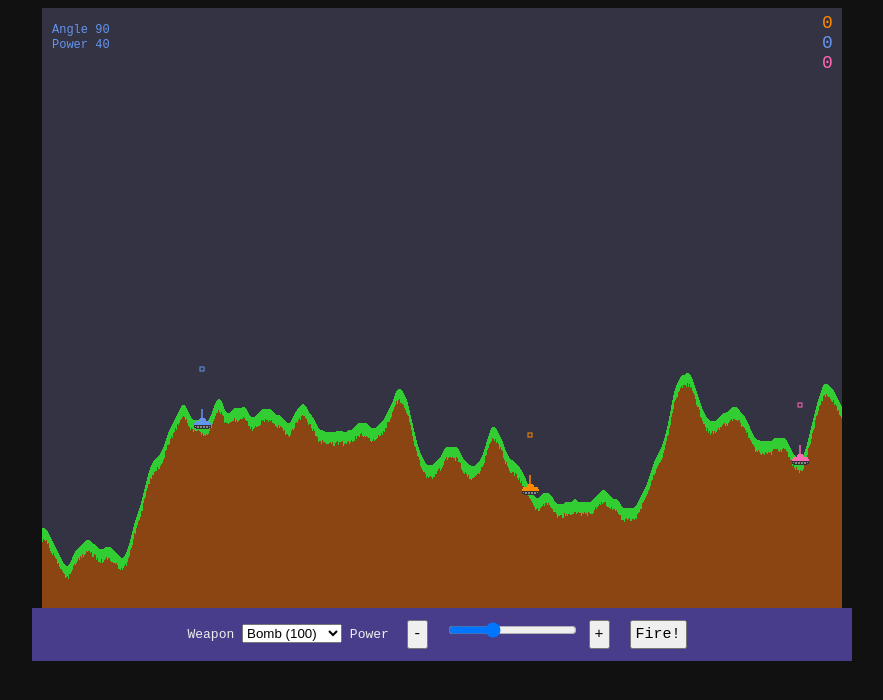
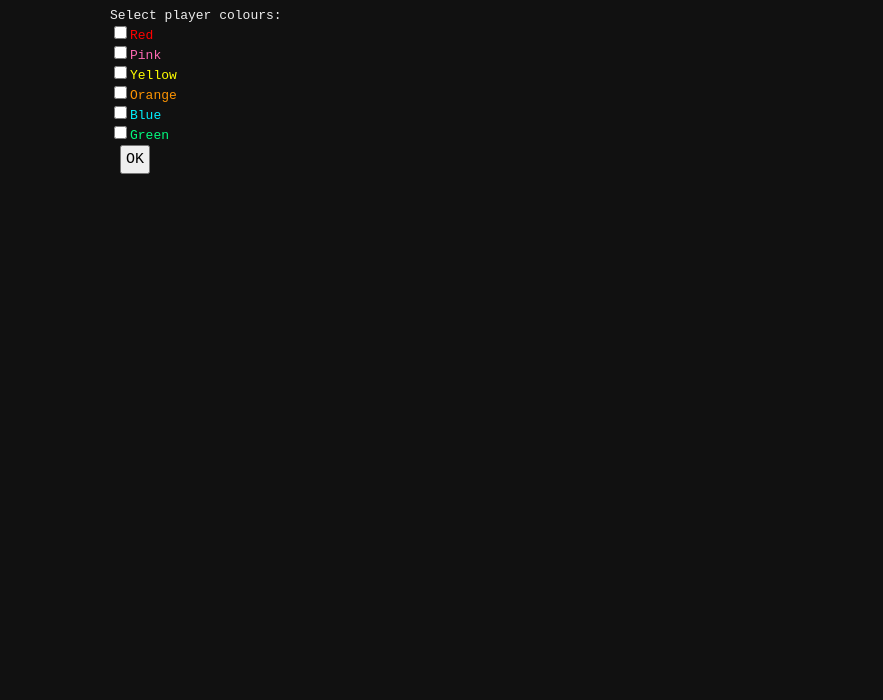
Before and after one commit to robclose/robclose, a plain HTML site: page index.html in a window 1280 px wide. Shown: the whole page, without its empty margins (198-1081 px from the left). Drawn offline with Linux system fonts and the light colour scheme.

Commit message:
player selection screen

```diff
--- a/index.html
+++ b/index.html
@@ -8,13 +8,23 @@
     body { background: #111; color: #eee; font-family: monospace; text-align: center; }
     button {padding: 4px; margin: 2px 10px;font-size: 15px; font-family: monospace; }
     div.controls {background-color: darkslateblue; margin: auto; width: 800px ;padding:10px; }
+    div.setupPlayers {text-align: left; margin-left: 300px}
   </style>
 </head>
 <body>
   <canvas id="terrainCanvas" width="800" height="600"></canvas>
-  <div class="controls" id="controls">Weapon <select name="weapon" id="weapon"><option value="one">One</option></select> Power <button id="powerminus" type="button">-</button>
-    <input id='powerRange' type="range" min=0 max=120 /><button id="powerplus" type="button">+</button><button id="fire" type="button">Fire!</button></div>
-  <div>
+
+  <div class="controls" id="controls">
+    Weapon <select name="weapon" id="weapon"></select>
+    Power <button id="powerminus" type="button">-</button>
+    <input id='powerRange' type="range" min=0 max=120 />
+    <button id="powerplus" type="button">+</button>
+    <button id="fire" type="button">Fire!</button></div>
+
+  <div class="setupPlayers" id="setupPlayers">Select player colours:
+
+  </div>
+  <div class="setupPlayers" ><button id="spok" type="button">OK</button></div>
   <script src="tanks.js" ></script>
 </body>
 </html>
--- a/tanks.js
+++ b/tanks.js
@@ -16,6 +16,9 @@ const colourRock = "saddlebrown"
 const colourTankTrack = "#333333"
 const colourTankWheel = "#888888"
 const phase = {
+	SETUP_PLAYERS_INIT: "setup_players_init",
+	SETUP_PLAYERS_WAIT: "setup_players_wait",
+	SETUP_PLAYERS_FINAL: "setup_players_final",
   START_GAME: "start_game",
   START_TURN: "start_turn",
   AIMING: "aiming",
@@ -24,15 +27,16 @@ const phase = {
   GAME_OVER: "game_over",
 };
 let game = {
-	state : phase.START_GAME,
+	state : phase.SETUP_PLAYERS_INIT,
 	activeTank : 0
 }
 const pColours = {
 	RED: {name: "Red", colour: "red"},
 	PINK: {name: "Pink", colour: "#FF69B4"},
 	YELLOW: {name: "Yellow", colour: "yellow"},
-	ORANGE: {name: "Orange", colour: "#FF8A00"},
-	BLUE: {name: "Blue", colour: "cornflowerblue"}
+	ORANGE: {name: "Orange", colour: "#fc9403"},
+	BLUE: {name: "Blue", colour: "#03f0fc"},
+	GREEN: {name: "Green", colour: "#03fc7f"}
 }
 
 let map = {
@@ -72,6 +76,7 @@ let map = {
 		}
 	}
 }
+
 class Player {
 	constructor(pColour) {
 		this.pColour = pColour;
@@ -357,19 +362,61 @@ class Column {
 	}
 }
 
-setupButtons();
-players.push(new Player(pColours.ORANGE), new Player(pColours.BLUE), new Player(pColours.PINK));
+
 gameLoop(0);
 
 function gameLoop(time) {
 
-if (game.state == phase.START_GAME) {
+	switch(game.state) {
+
+	case phase.SETUP_PLAYERS_INIT:
+		document.getElementById('controls').style.display = "none";
+		canvas.style.display = "none";
+		Object.entries(pColours).forEach( ([key, col]) => {
+			let div = document.createElement("div");
+			let cb = document.createElement("input");
+			cb.type = "checkbox";
+			cb.value = key;
+			cb.name = col.name;
+			cb.id = col.name;
+			let lbl = document.createElement('label')
+			lbl.htmlFor = col.name;
+			lbl.style.color = col.colour;
+			lbl.appendChild(document.createTextNode(col.name));
+			let spDiv = document.getElementById("setupPlayers");
+			div.appendChild(cb);
+			div.appendChild(lbl);
+			spDiv.appendChild(div);
+			});
+
+		setupButtons();
+		game.state = phase.SETUP_PLAYERS_WAIT;
+
+	break;
+
+	case phase.SETUP_PLAYERS_WAIT:
+
+	break;
+
+	case phase.SETUP_PLAYERS_FINAL:
+			document.getElementById("setupPlayers").querySelectorAll("input").forEach ( cb => {
+				if (cb.checked) { players.push(new Player(pColours[cb.value]))}
+			});
+
+		canvas.style.display = "";
+		document.getElementById("setupPlayers").style.display = "none";
+		document.getElementById("spok").style.display = "none";
+		game.state = phase.START_GAME;
+	break;
+
+ 	case phase.START_GAME:
     	map.gen();
     	tanks.length = 0;
     	players.forEach ( p => p.spawnTank() );
     	particles.length = 0;
 		game.activeTank = Math.floor(Math.random() * tanks.length);
 		game.state = phase.START_TURN;
+		break;
  }
 
 	map.update();
@@ -402,8 +449,9 @@ if (game.state == phase.START_GAME) {
     	ctx.fillStyle = tanks[game.activeTank].player.pColour.colour;
 			ctx.textAlign = "start"
 	   	ctx.font = "12px monospace"
-	   	ctx.fillText(`Angle ${tanks[game.activeTank].displayAngle}`, 10, 25);
-	   	ctx.fillText(`Power ${tanks[game.activeTank].power}`, 10, 40);
+	   	ctx.fillText(tanks[game.activeTank].player.pColour.name, 10, 20);
+	   	ctx.fillText(`Angle ${tanks[game.activeTank].displayAngle}`, 10, 45);
+	   	ctx.fillText(`Power ${tanks[game.activeTank].power}`, 10, 60);
 
     	if (time - timestamp < 3000) {
     		ctx.font = "32px monospace"
@@ -472,6 +520,10 @@ function setupButtons () {
 		document.getElementById('controls').style.display="none";
 	});
 
+	document.getElementById('spok').addEventListener( "click", (e) => {
+		game.state = phase.SETUP_PLAYERS_FINAL;
+	});
+
 	document.getElementById('powerminus').addEventListener( "click", (e) => {
 		document.getElementById('powerRange').stepDown();
 		tanks[game.activeTank].power = document.getElementById('powerRange').value;
```
